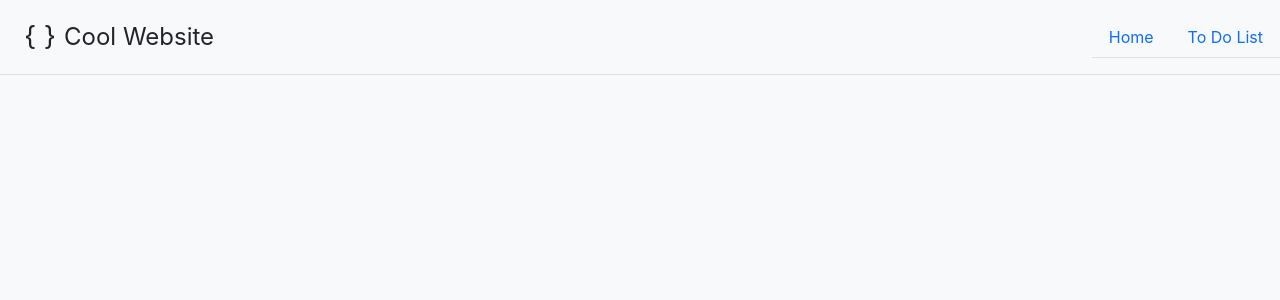
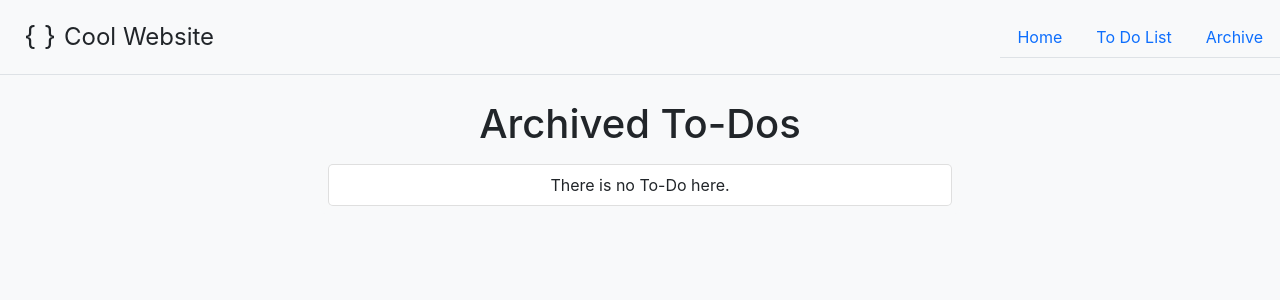
Before and after one commit to Frogrhino/ToDoList, a React (Create React App) app: page /archive-todolist in a window 1280 px wide. Shown: the top 300 px of the page. Built offline with nearby package versions, Linux system fonts and the light colour scheme.

Commit message:
Saved before change to typescript

```diff
--- a/src/App.jsx
+++ b/src/App.jsx
@@ -5,6 +5,7 @@ import Footer from "./components/Footer";
 import Home from "./components/Home";
 import ReactModal from "react-modal";
 import { Routes, Route, Link } from "react-router-dom";
+import ArchiveToDos from "./components/ArchiveToDos";
 
 function App() {
   ReactModal.setAppElement("#root");
@@ -15,6 +16,7 @@ function App() {
       <Routes>
         <Route path="/" element={<Home />} />
         <Route path="todolist" element={<ToDoList />} />
+        <Route path="archive-todolist" element={<ArchiveToDos />} />
       </Routes>
       <Footer />
     </div>
--- /dev/null
+++ b/src/components/ArchiveToDos.jsx
@@ -0,0 +1,45 @@
+import React, { Component } from "react";
+import uniqid from "uniqid";
+import ToDo from "./ToDo";
+
+class ArchiveToDos extends Component {
+  state = { ToDos: JSON.parse(localStorage.getItem("ToDos")) || [] };
+  render() {
+    return (
+      <div className="top bg-light">
+        <h1 className="text-center">Archived To-Dos</h1>
+
+        {/* List of all the To Dos  */}
+        <ul className="list-group list-group-flush">{this.renderList()}</ul>
+      </div>
+    );
+  }
+
+  renderList = () => {
+    if (this.state.ToDos.length !== 0) {
+      return this.state.ToDos.map((element, index) => (
+        <ToDo
+          id={index}
+          onDelete={this.removeAlert}
+          changeState={this.changeState}
+          toDo={element}
+          uploadBool={this.state.uploadBool}
+          getSelected={this.getSelected}
+          selection={this.state.selection}
+        />
+      ));
+    }
+    return (
+      <div className="d-flex p-2 emptyToDo">
+        <li
+          className="list-group-item d-flex flex-fill justify-content-center"
+          key={uniqid()}
+        >
+          There is no To-Do here.
+        </li>
+      </div>
+    );
+  };
+}
+
+export default ArchiveToDos;
--- a/src/components/Footer.jsx
+++ b/src/components/Footer.jsx
@@ -4,7 +4,7 @@ class Footer extends Component {
   state = {};
   render() {
     return (
-      <footer class="text-center text-lg-start bg-light text-muted"></footer>
+      <footer className="text-center text-lg-start bg-light text-muted"></footer>
     );
   }
 }
--- a/src/components/FunctionButtons.jsx
+++ b/src/components/FunctionButtons.jsx
@@ -54,6 +54,14 @@ class FunctionButtons extends Component {
             Import
           </button>
         </div>
+
+        {/* Download link for export data  */}
+        <a
+          style={{ display: "none" }}
+          download={this.state.fileType}
+          href={this.state.fileDownloadUrl}
+          ref={(e) => (this.dofileDownload = e)}
+        ></a>
       </div>
     );
   }
--- a/src/components/Header.jsx
+++ b/src/components/Header.jsx
@@ -7,19 +7,19 @@ class Header extends Component {
       <header className="header d-flex flex-wrap justify-content-center py-3 ps-4 bg-light border-bottom">
         <a
           href="/"
-          class="d-flex align-items-center mb-3 mb-md-0 me-md-auto text-dark text-decoration-none"
+          className="d-flex align-items-center mb-3 mb-md-0 me-md-auto text-dark text-decoration-none"
         >
           <svg
             xmlns="http://www.w3.org/2000/svg"
             width="32"
             height="32"
             fill="currentColor"
-            class="bi bi-braces"
+            className="bi bi-braces"
             viewBox="0 0 16 16"
           >
             <path d="M2.114 8.063V7.9c1.005-.102 1.497-.615 1.497-1.6V4.503c0-1.094.39-1.538 1.354-1.538h.273V2h-.376C3.25 2 2.49 2.759 2.49 4.352v1.524c0 1.094-.376 1.456-1.49 1.456v1.299c1.114 0 1.49.362 1.49 1.456v1.524c0 1.593.759 2.352 2.372 2.352h.376v-.964h-.273c-.964 0-1.354-.444-1.354-1.538V9.663c0-.984-.492-1.497-1.497-1.6zM13.886 7.9v.163c-1.005.103-1.497.616-1.497 1.6v1.798c0 1.094-.39 1.538-1.354 1.538h-.273v.964h.376c1.613 0 2.372-.759 2.372-2.352v-1.524c0-1.094.376-1.456 1.49-1.456V7.332c-1.114 0-1.49-.362-1.49-1.456V4.352C13.51 2.759 12.75 2 11.138 2h-.376v.964h.273c.964 0 1.354.444 1.354 1.538V6.3c0 .984.492 1.497 1.497 1.6z" />
           </svg>
-          <span class="fs-4 ms-2">Cool Website</span>
+          <span className="fs-4 ms-2">Cool Website</span>
         </a>
         <ul className="nav nav-tabs">
           <li className="nav-item">
@@ -32,6 +32,11 @@ class Header extends Component {
               To Do List
             </a>
           </li>
+          <li className="nav-item">
+            <a className="nav-link" href="/archive-todolist">
+              Archive
+            </a>
+          </li>
         </ul>
       </header>
     );
--- a/src/components/ToDoList.jsx
+++ b/src/components/ToDoList.jsx
@@ -107,14 +107,6 @@ class ToDoList extends Component {
 
           {/* List of all the To Dos  */}
           <ul className="list-group list-group-flush">{this.renderList()}</ul>
-
-          {/* Download link for export data  */}
-          <a
-            style={{ display: "none" }}
-            download={this.state.fileType}
-            href={this.state.fileDownloadUrl}
-            ref={(e) => (this.dofileDownload = e)}
-          ></a>
         </div>
       </div>
     );
```
Also changed, not shown: package.json (+6 -1 lines), 1 other file (tests, documents, lock files or other folders).
